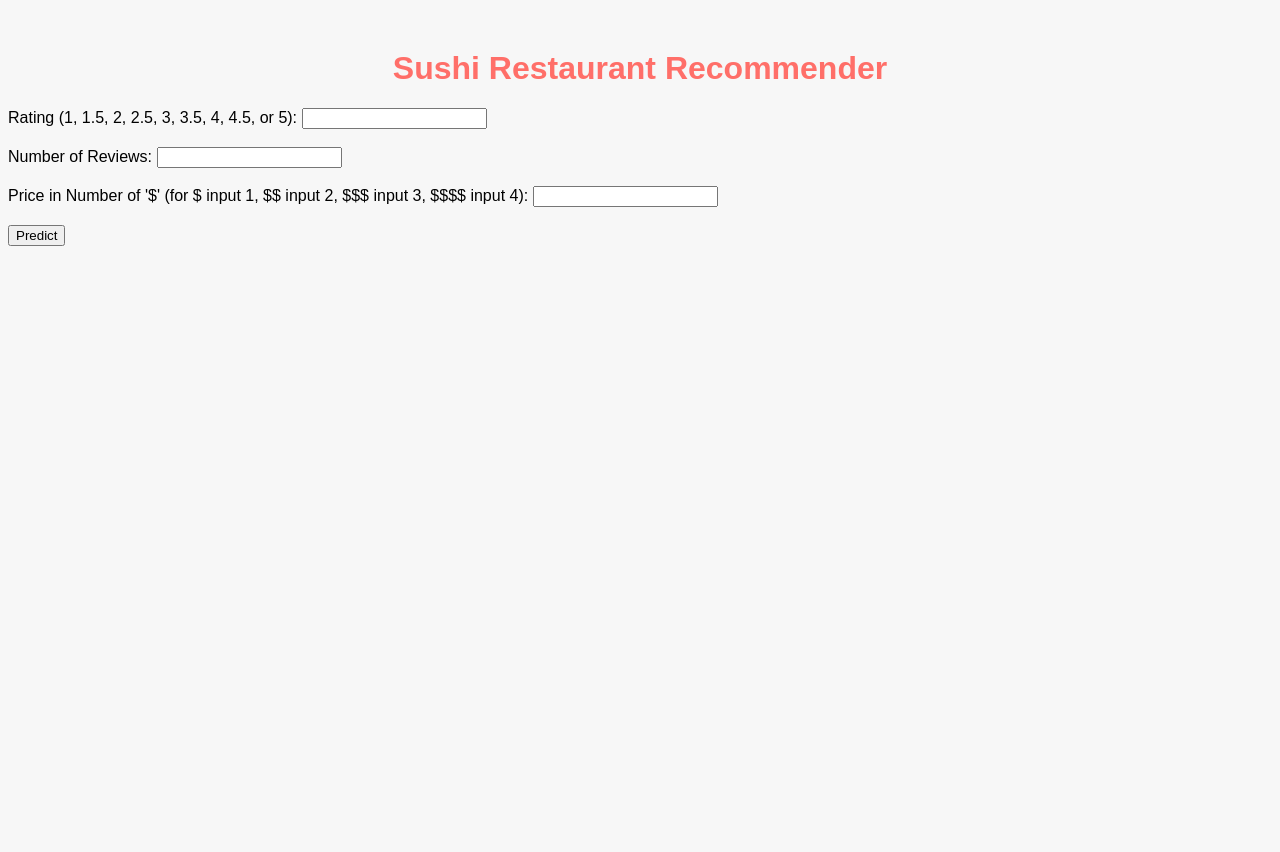
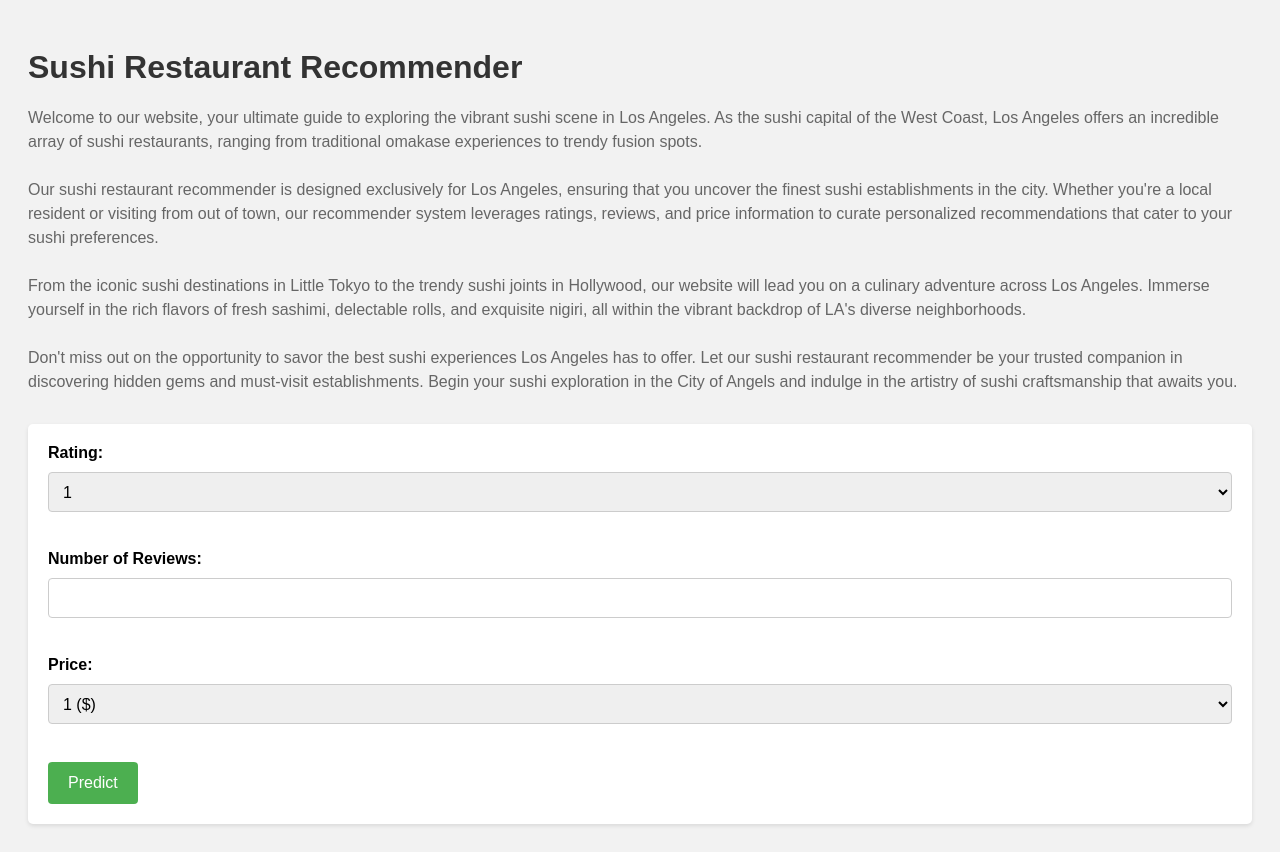
Before and after one commit to limwualice/sushi-adventure, a Flask app: page / in a window 1280 px wide. Before the commit the page ends 246 px from the top, so only its background shows below. Run offline with Flask 3, Linux system fonts and the light colour scheme; parts of the project's set-up code (start-up, migrations or seed data) failed here and were passed over.

Commit message:
added awesome stuff to css file

```diff
--- a/app.py
+++ b/app.py
@@ -24,6 +24,24 @@ def predict():
     reviews = request.form.get('reviews')
     price = request.form.get('price')
 
+    # Validate the input values
+    if not rating or not reviews or not price:
+        if not rating:
+            return "Your rating was wrong", 400
+        elif not reviews:
+            return "Your reviews was wrong", 400
+        elif not price:
+            return "Your price was wrong", 400
+        else:
+            return "something else", 400
+
+    try:
+        rating = float(rating)
+        reviews = float(reviews)
+        price = float(price)
+    except ValueError:
+        return "Invalid input values", 400
+
     # Perform the prediction using the KMeans model
     cluster = kmeans.predict([[rating, reviews, price]])
 
--- a/static/styles.css
+++ b/static/styles.css
@@ -1,50 +1,66 @@
 body {
     font-family: Arial, sans-serif;
-    background-color: #f7f7f7;
+    background-color: #f2f2f2;
+    padding: 20px;
   }
 
   h1 {
-    color: #ff6f69;
-    text-align: center;
-    margin-top: 50px;
+    color: #333;
+    font-size: 32px;
+    margin-bottom: 20px;
   }
 
-ul {
-    list-style-type: none;
-    padding: 0;
-    margin: 20px auto;
-    width: 300px;
+  p {
+    color: #666;
+    font-size: 16px;
+    line-height: 1.5;
+    margin-bottom: 30px;
   }
 
-li {
+  form {
     background-color: #fff;
     border-radius: 5px;
-    padding: 10px;
-    margin-bottom: 10px;
-    box-shadow: 0 2px 5px rgba(0, 0, 0, 0.1);
-}
-body {
-    font-family: Arial, sans-serif;
-    background-color: #f7f7f7;
+    padding: 20px;
+    box-shadow: 0 2px 4px rgba(0, 0, 0, 0.1);
   }
 
-h1 {
-    color: #ff6f69;
-    text-align: center;
-    margin-top: 50px;
+  label {
+    font-weight: bold;
+    display: block;
+    margin-bottom: 10px;
   }
 
-ul {
-    list-style-type: none;
-    padding: 0;
-    margin: 20px auto;
-    width: 300px;
+  input[type="text"],
+  select {
+    width: 100%;
+    padding: 10px;
+    font-size: 16px;
+    border: 1px solid #ccc;
+    border-radius: 4px;
+    box-sizing: border-box;
+    margin-bottom: 20px;
   }
 
-li {
-    background-color: #fff;
-    border-radius: 5px;
-    padding: 10px;
-    margin-bottom: 10px;
-    box-shadow: 0 2px 5px rgba(0, 0, 0, 0.1);
+  input[type="submit"] {
+    background-color: #4caf50;
+    color: #fff;
+    border: none;
+    padding: 12px 20px;
+    font-size: 16px;
+    border-radius: 4px;
+    cursor: pointer;
   }
+
+  input[type="submit"]:hover {
+    background-color: #45a049;
+  }
+
+  select {
+    height: 40px;
+  }
+
+  /* Additional Styling */
+  .container {
+    max-width: 600px;
+    margin: 0 auto;
+  }
--- a/templates/index.html
+++ b/templates/index.html
@@ -3,17 +3,42 @@
 <head>
     <title>Sushi Restaurant Recommender</title>
     <link rel="stylesheet" type="text/css" href="{{ url_for('static', filename='styles.css') }}">
-
 </head>
 <body>
     <h1>Sushi Restaurant Recommender</h1>
-    <form action="/predict" method="post">
-        <label for="rating">Rating (1, 1.5, 2, 2.5, 3, 3.5, 4, 4.5, or 5):</label>
-        <input type="text" id="rating" name="rating"><br><br>
+    <p>Welcome to our website, your ultimate guide to exploring the vibrant sushi scene in Los Angeles. As the sushi capital of the West Coast, Los Angeles offers an incredible array of sushi restaurants, ranging from traditional omakase experiences to trendy fusion spots.<br><br>
+
+        Our sushi restaurant recommender is designed exclusively for Los Angeles, ensuring that you uncover the finest sushi establishments in the city. Whether you're a local resident or visiting from out of town, our recommender system leverages ratings, reviews, and price information to curate personalized recommendations that cater to your sushi preferences.<br><br>
+
+        From the iconic sushi destinations in Little Tokyo to the trendy sushi joints in Hollywood, our website will lead you on a culinary adventure across Los Angeles. Immerse yourself in the rich flavors of fresh sashimi, delectable rolls, and exquisite nigiri, all within the vibrant backdrop of LA's diverse neighborhoods.<br><br>
+
+        Don't miss out on the opportunity to savor the best sushi experiences Los Angeles has to offer. Let our sushi restaurant recommender be your trusted companion in discovering hidden gems and must-visit establishments. Begin your sushi exploration in the City of Angels and indulge in the artistry of sushi craftsmanship that awaits you.</p>
+    <form class="my-form" action="/predict" method="post">
+        <label for="rating">Rating:</label>
+        <select id="rating" name="rating">
+            <option value="1">1</option>
+            <option value="1.5">1.5</option>
+            <option value="2">2</option>
+            <option value="2.5">2.5</option>
+            <option value="3">3</option>
+            <option value="3.5">3.5</option>
+            <option value="4">4</option>
+            <option value="4.5">4.5</option>
+            <option value="5">5</option>
+        </select><br><br>
+
         <label for="reviews">Number of Reviews:</label>
         <input type="text" id="reviews" name="reviews"><br><br>
-        <label for="price">Price in Number of '$' (for $ input 1, $$ input 2, $$$ input 3, $$$$ input 4):</label>
-        <input type="text" id="price" name="price"><br><br>
+
+
+        <label for="price">Price:</label>
+        <select id="price" name="price">
+            <option value="1">1 ($)</option>
+            <option value="2">2 ($$)</option>
+            <option value="3">3 ($$$)</option>
+            <option value="4">4 ($$$$)</option>
+        </select><br><br>
+
         <input type="submit" value="Predict">
     </form>
 </body>
```
Lines whose indentation alone changed are shown as unchanged.
